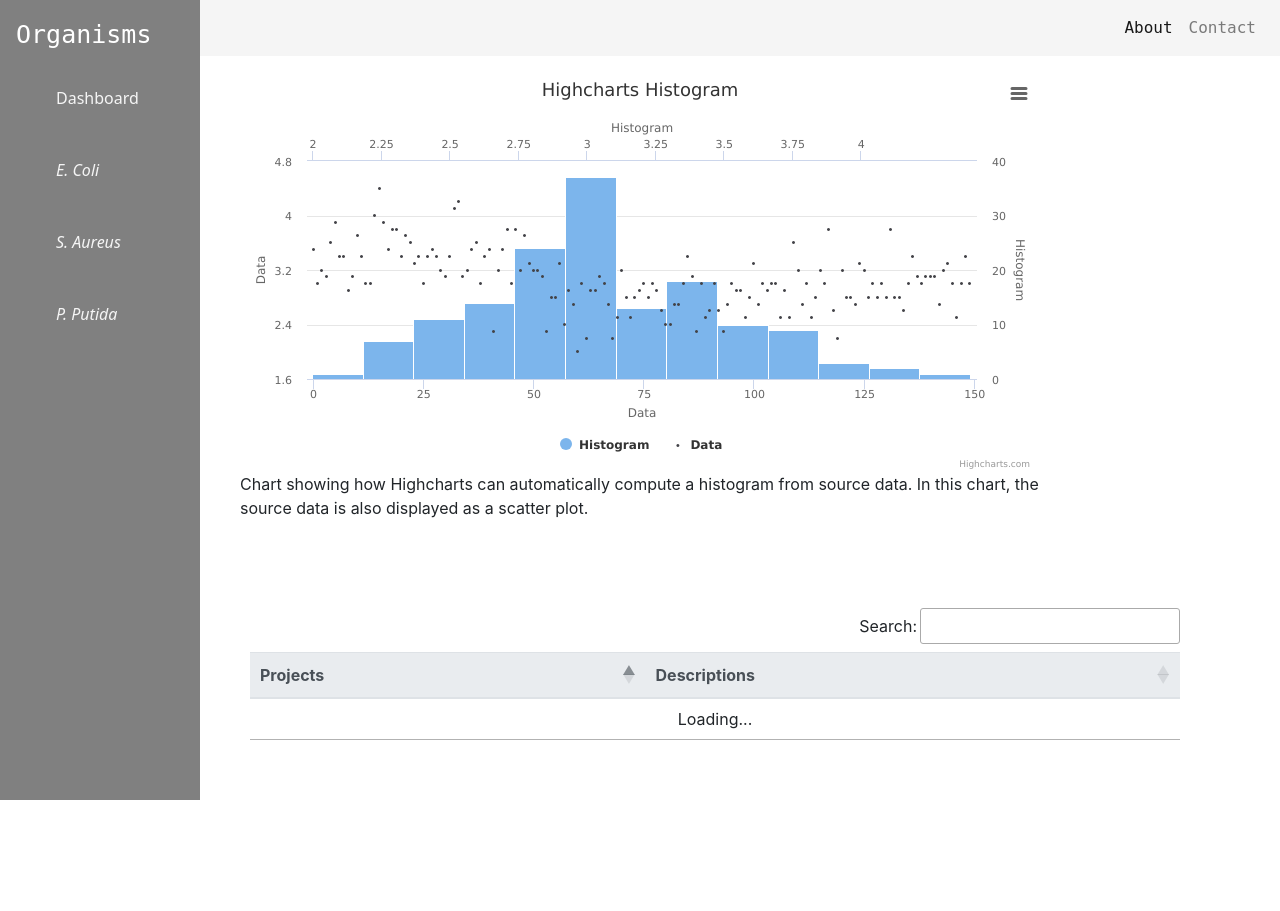
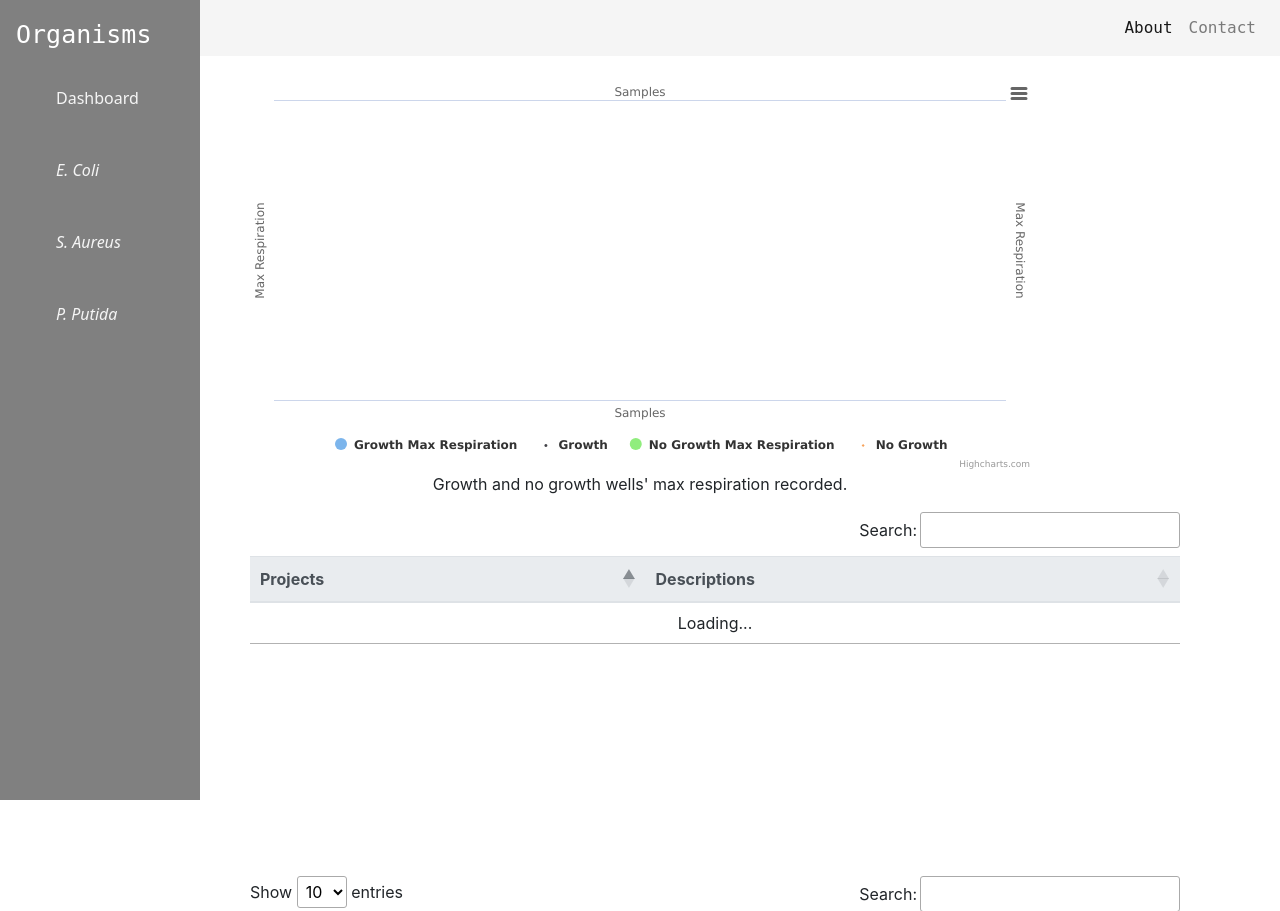
Before and after one commit to Kahuna-flipper/OmnilogDB, a Flask app: template templates/species.html in a window 1280 px wide. Shown: the top 911 px of the page. Run offline with Flask 3, Linux system fonts and the light colour scheme; the template is opened without the code that fills it: most values are stand-ins (such as "Sample title", 1, 10 or a date in 2020); data that the repository does not hold is empty; some libraries are stand-ins or nearby versions.

Commit message:
highcharts max resp histogram added

```diff
--- a/templates/species.html
+++ b/templates/species.html
@@ -20,7 +20,7 @@
         margin-left:250px;
         margin-right: 100px;
         height:50px;
-        margin-bottom: 220px;
+        margin-bottom: 190px;
     }
 
     #project_id.dataTable tbody tr:hover {
@@ -85,17 +85,15 @@
 
 <figure class="highcharts-figure">
     <div id="container"></div>
-    <p class="highcharts-description">
-        Chart showing how Highcharts can automatically compute a histogram from
-        source data. In this chart, the source data is also displayed as a
-        scatter plot.
+    <p class="highcharts-description" style="text-align: center;">
+        Growth and no growth wells' max respiration recorded.
     </p>
 </figure>
 
 
+<!-- <br>
 <br>
-<br>
-<br>
+<br> -->
 <div class = "dtprojectforstrain">
     <table id="project_id" class ="table table-hover">
         <thead class="thead-light">
@@ -132,6 +130,13 @@
 {% endblock %}
 
 {% block script%}
+
+<script>
+    var data = {{ gmax_resp|safe}}
+    var data2 = {{ngmax_resp|safe}}
+    var data3 = {{ug_max_resp|safe}}
+
+</script>
 <script>
     $(document).ready(function() {
         var table = $('#table_id').DataTable( {
@@ -162,35 +167,25 @@
 
 
 
-    var data = [3.5, 3, 3.2, 3.1, 3.6, 3.9, 3.4, 3.4, 2.9, 3.1, 3.7, 3.4, 3, 3,
-    4, 4.4, 3.9, 3.5, 3.8, 3.8, 3.4, 3.7, 3.6, 3.3, 3.4, 3, 3.4, 3.5, 3.4,
-    3.2, 3.1, 3.4, 4.1, 4.2, 3.1, 3.2, 3.5, 3.6, 3, 3.4, 3.5, 2.3, 3.2, 3.5,
-    3.8, 3, 3.8, 3.2, 3.7, 3.3, 3.2, 3.2, 3.1, 2.3, 2.8, 2.8, 3.3, 2.4, 2.9,
-    2.7, 2, 3, 2.2, 2.9, 2.9, 3.1, 3, 2.7, 2.2, 2.5, 3.2, 2.8, 2.5, 2.8, 2.9,
-    3, 2.8, 3, 2.9, 2.6, 2.4, 2.4, 2.7, 2.7, 3, 3.4, 3.1, 2.3, 3, 2.5, 2.6,
-    3, 2.6, 2.3, 2.7, 3, 2.9, 2.9, 2.5, 2.8, 3.3, 2.7, 3, 2.9, 3, 3, 2.5, 2.9,
-    2.5, 3.6, 3.2, 2.7, 3, 2.5, 2.8, 3.2, 3, 3.8, 2.6, 2.2, 3.2, 2.8, 2.8, 2.7,
-    3.3, 3.2, 2.8, 3, 2.8, 3, 2.8, 3.8, 2.8, 2.8, 2.6, 3, 3.4, 3.1, 3, 3.1,
-    3.1, 3.1, 2.7, 3.2, 3.3, 3, 2.5, 3, 3.4, 3];
 
 Highcharts.chart('container', {
     title: {
-        text: 'Highcharts Histogram'
+        text: ''
     },
 
     xAxis: [{
-        title: { text: 'Data' },
+        title: { text: 'Samples' },
         alignTicks: false
     }, {
-        title: { text: 'Histogram' },
+        title: { text: 'Samples' },
         alignTicks: false,
         opposite: true
     }],
 
     yAxis: [{
-        title: { text: 'Data' }
+        title: { text: 'Max Respiration' }
     }, {
-        title: { text: 'Histogram' },
+        title: { text: 'Max Respiration' },
         opposite: true
     }],
 
@@ -205,21 +200,57 @@ Highcharts.chart('container', {
     },
 
     series: [{
-        name: 'Histogram',
+        name: 'Growth Max Respiration',
         type: 'histogram',
         xAxis: 1,
         yAxis: 1,
         baseSeries: 's1',
         zIndex: -1
     }, {
-        name: 'Data',
+        name: 'Growth',
         type: 'scatter',
         data: data,
         id: 's1',
         marker: {
             radius: 1.5
+        }},
+    {
+        name: 'No Growth Max Respiration',
+        type: 'histogram',
+        xAxis: 1,
+        yAxis: 1,
+        baseSeries: 's2',
+        zIndex: -1
+    },
+    {
+        name: 'No Growth',
+        type: 'scatter',
+        data: data2,
+        id: 's2',
+        marker: {
+            radius: 1.5
         }
-    }]
+
+    },
+    // {
+    //     name: 'Uncertain Growth Max Respiration',
+    //     type: 'histogram',
+    //     xAxis: 1,
+    //     yAxis: 1,
+    //     baseSeries: 's3',
+    //     zIndex: -1
+
+    // },
+    // {
+    //     name: 'Uncertain Growth Max Respiration',
+    //     type: 'scatter',
+    //     data: data3,
+    //     id: 's3',
+    //     marker: {
+    //         radius: 1.5
+    //     }
+    // }
+    ]
 });
 </script>
 
```
